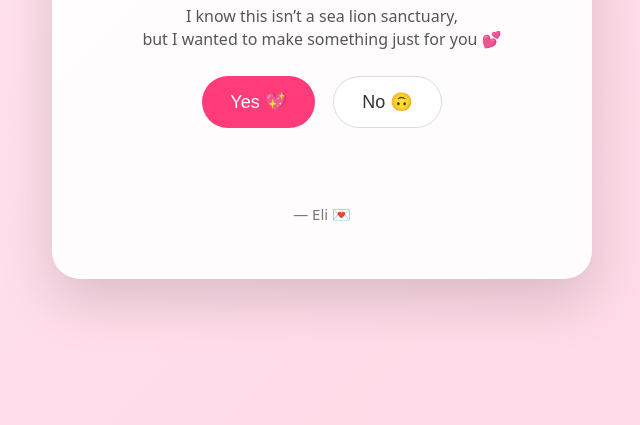
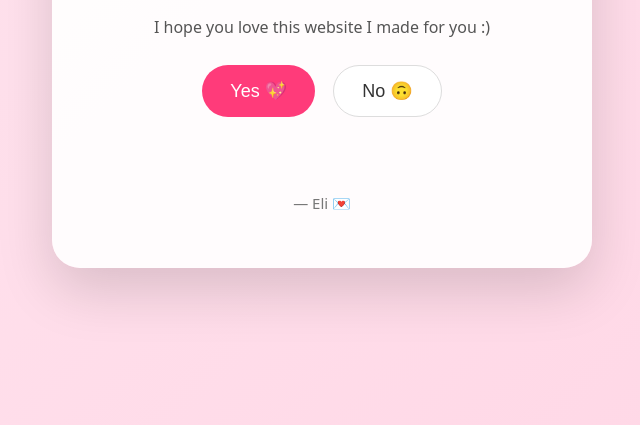
Before and after one commit to MinkandWeave/Cece-Valentines2, a plain HTML site: page index.html in a window 1280 px wide. Shown: the part 375-800 px from the top of the page, without its empty margins (318-958 px from the left). Drawn offline with Linux system fonts and the light colour scheme.

Commit message:
Add files via upload

```diff
--- a/index.html
+++ b/index.html
@@ -17,8 +17,7 @@
     <h2>Will you be my Valentine?</h2>
 
     <p class="subtitle">
-      I know this isn’t a sea lion sanctuary,<br>
-      but I wanted to make something just for you 💕
+      I hope you love this website I made for you :)
     </p>
 
     <div class="btn-row">
```
